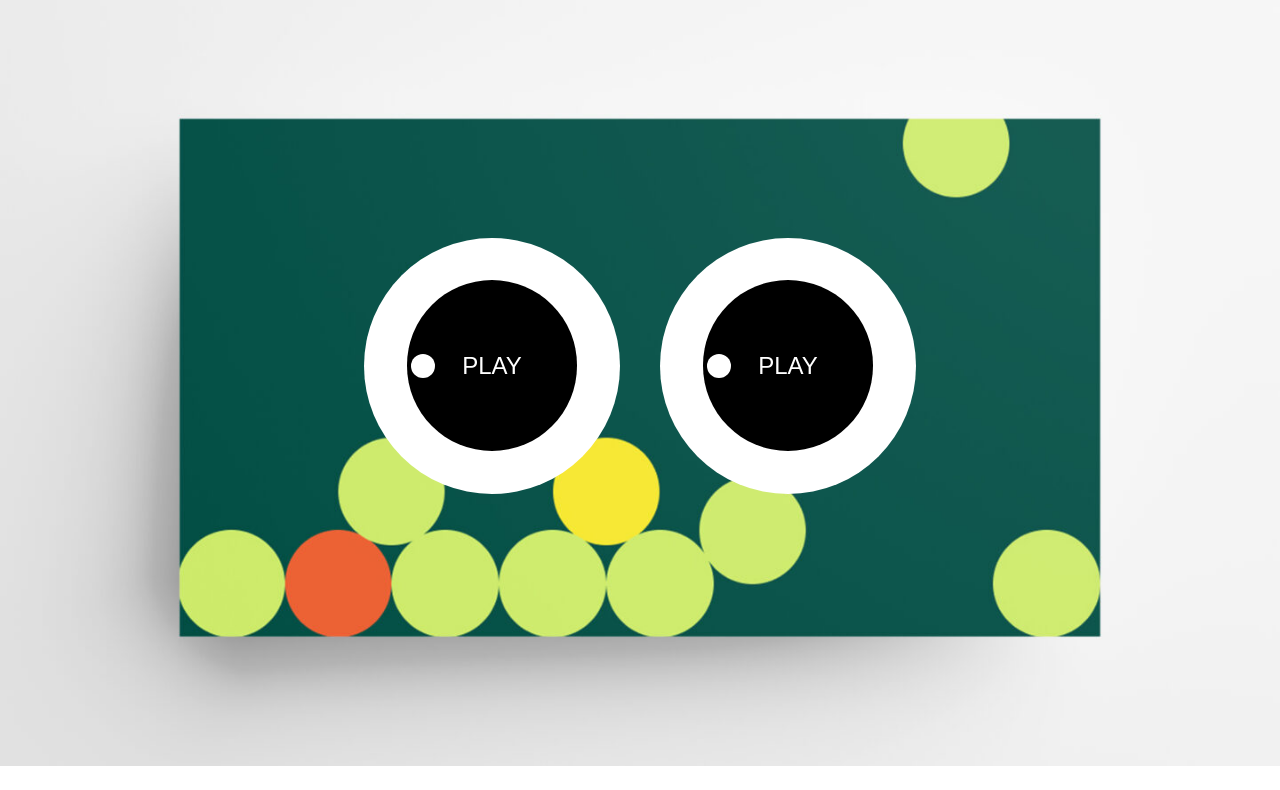
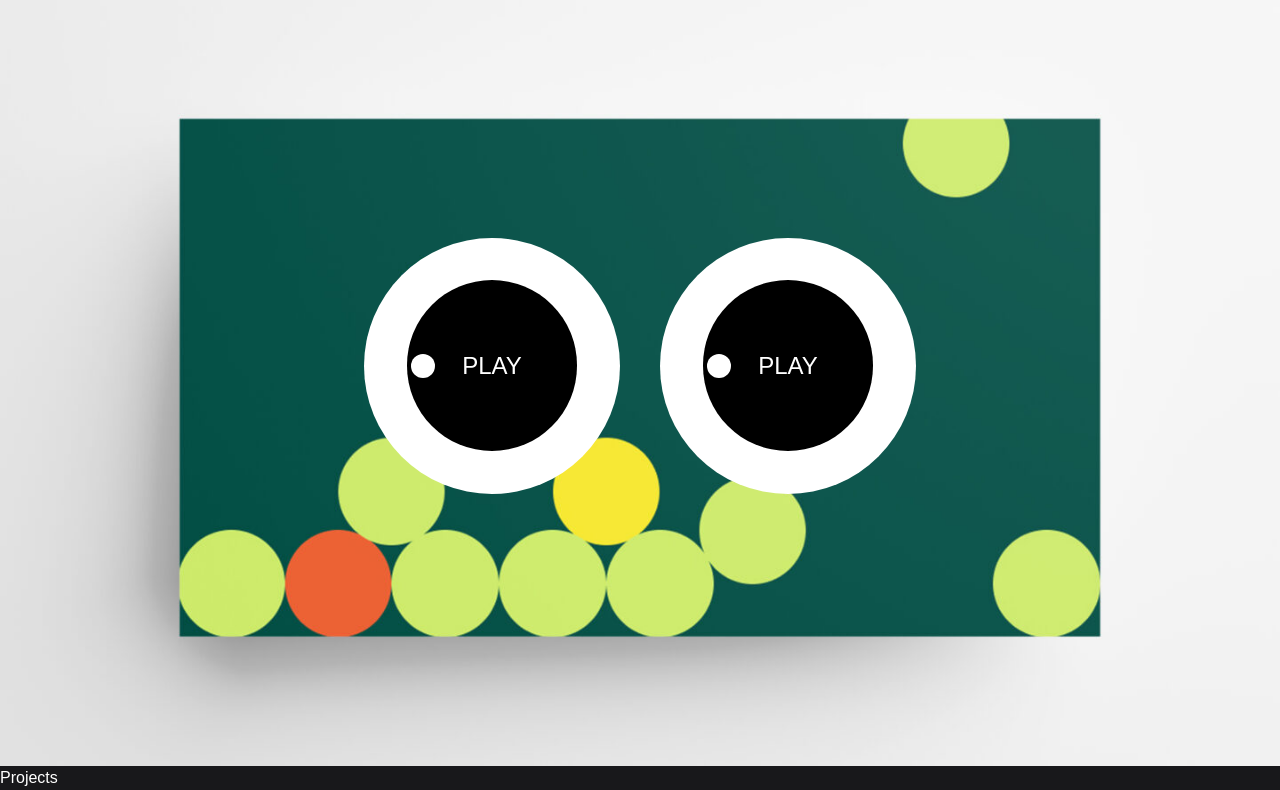
Before and after one commit to amangouste225/Ochi-Design, a React (Vite) app: page / in a window 1280 px wide. Shown: the part 2713-3503 px from the top of the page. Before the commit the page ends 3479 px from the top, so only its background shows below. Built offline with nearby package versions, Linux system fonts and the light colour scheme; a web font is replaced by a local one.

Commit message:
starting featured projects

```diff
--- a/src/App.jsx
+++ b/src/App.jsx
@@ -1,5 +1,6 @@
 import { About, Landing, Marquee, NavBar } from "./components";
 import Eyes from "./components/Eyes";
+import Projects from "./components/Projects";
 
 function App() {
   return (
@@ -9,6 +10,7 @@ function App() {
       <Marquee />
       <About />
       <Eyes />
+      <Projects />
     </div>
   );
 }
--- /dev/null
+++ b/src/components/Projects.jsx
@@ -0,0 +1,3 @@
+export default function Projects() {
+  return <div>Projects</div>;
+}
```
